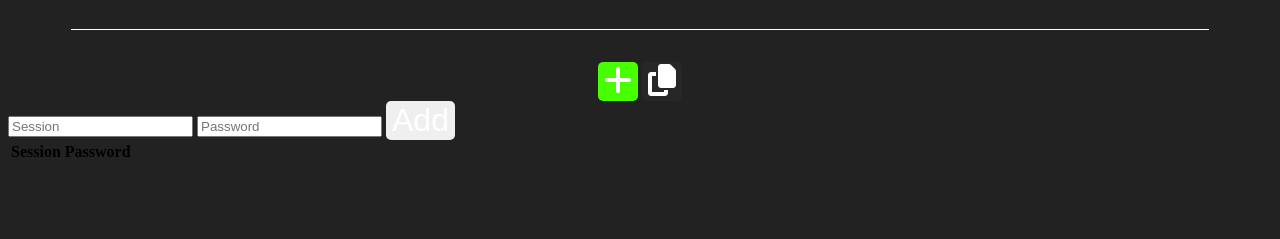
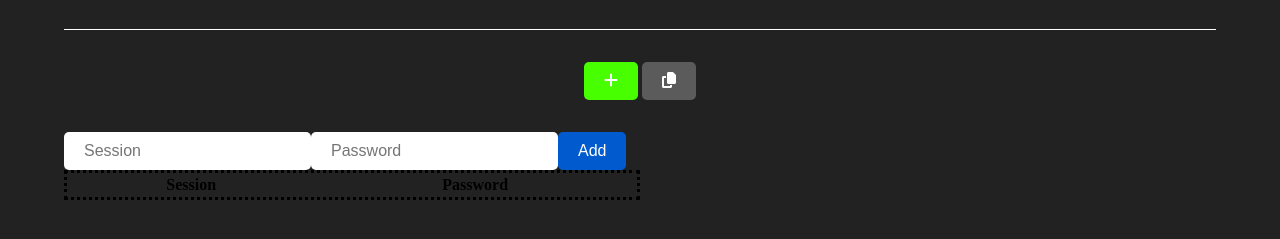
Before and after one commit to jorgeloopzz/Password-generator, a plain HTML site: page index.html in a window 1280 px wide. Shown: the part 91-330 px from the top of the page. Drawn offline with Linux system fonts and the light colour scheme; a web font is replaced by a local one.

Commit message:
Changed some fonts and backgrounds colors

```diff
--- a/style/style.css
+++ b/style/style.css
@@ -3,7 +3,12 @@
 @import url('https://fonts.googleapis.com/css2?family=Zen+Kaku+Gothic+Antique&display=swap');   /* Zen Kaku Gothic Antique */
 
 body {
-    background-color: rgb(34, 34, 34);
+    margin: 0;
+    background-color: #222222;
+}
+
+main {
+    margin: 0 5%;
 }
 
 
@@ -19,7 +24,6 @@ h1 {
 
 /* Underline */
 #underline {
-    width: 90%;
     height: 1px;
     background: #ffffff;
     margin: 0 auto;
@@ -35,7 +39,8 @@ h1 {
 }
 
 .button {
-    font-size: 2em;
+    font-size: 1em;
+    padding: 10px 20px;
     border: none;
     border-radius: 5px;
     cursor: pointer;
@@ -49,7 +54,7 @@ h1 {
 
 /* Right button */
 #copyPwd {
-    background-color: #272727;
+    background-color: #5b5b5b;
 }
 
 
@@ -91,12 +96,37 @@ h2 {
     display: none;
 }
 
-
 /* Error style */
 h3 {
     color: #e00000;
-    display: inline;
     font-family: 'Zen Kaku Gothic Antique';
     font-style: oblique;
     display: none;
 }
+
+
+/* Inputs */
+#inputs {
+    margin-top: 2em;
+    display: grid;
+    place-items: center;
+    grid-template-columns: 0.1fr 0.2fr 0fr;
+}
+
+/* Add button */
+#addBtn {
+    background-color: #025bce;
+}
+
+input {
+    font-size: 1em;
+    padding: 10px 20px;
+    border: none;
+    border-radius: 5px;
+}
+
+/* Password table */
+table {
+    border: dotted;
+    width: 50%;
+}
```
